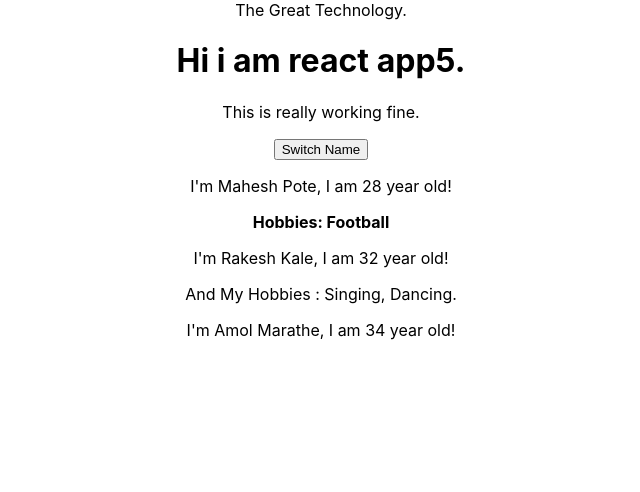
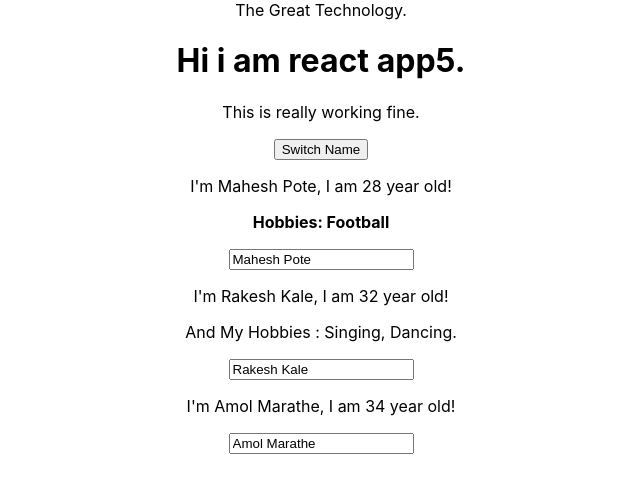
Before and after one commit to maheshpotedevex/reactwork, a React (Create React App) app: page / in a window 1280 px wide. Shown: the top 492 px of the page, without its empty margins (319-959 px from the left). Built offline with nearby package versions, Linux system fonts and the light colour scheme.

Commit message:
Implement two way binding

```diff
--- a/src/App.js
+++ b/src/App.js
@@ -23,6 +23,16 @@ class App extends Component {
 		  	})
 		}
 
+		nameChangeHandler = (event) => {
+			 this.setState({
+		  	persons: [
+					{name: 'maxmilan', age: '27'},
+					{name: event.target.value, age: 32},
+					{name: 'Kamlesh', age: 30}
+				]
+		  })
+		}
+
     render() {
         return (
         	<div className="App">
@@ -36,9 +46,10 @@ class App extends Component {
 	            				age  = {this.state.persons[0].age}>
 	            				<strong>Hobbies: Football</strong>
 	            </Person>
-	            <Person name 	= {this.state.persons[1].name}
-	            				age  	= {this.state.persons[1].age}
-	            				click = {this.switchNameHandler.bind(this, 'Tathya', '53')}>And My Hobbies : Singing, Dancing.
+	            <Person name 	 = {this.state.persons[1].name}
+	            				age  	 = {this.state.persons[1].age}
+	            			  click  = {this.switchNameHandler.bind(this, 'Tathya', '53')}
+	            			  change = {this.nameChangeHandler}>And My Hobbies : Singing, Dancing.
 	            </Person>
 	            <Person name = {this.state.persons[2].name}
 	            				age  = {this.state.persons[2].age} />
--- a/src/Person/Person.js
+++ b/src/Person/Person.js
@@ -5,6 +5,7 @@
 						<div>
 							<p onClick={props.click}> I'm {props.name}, I am {props.age} year old!</p>
 							<p>{props.children} </p>
+							<input type="text" onChange={props.change} value={props.name}/>
 						</div>
 				);
 	}
```
